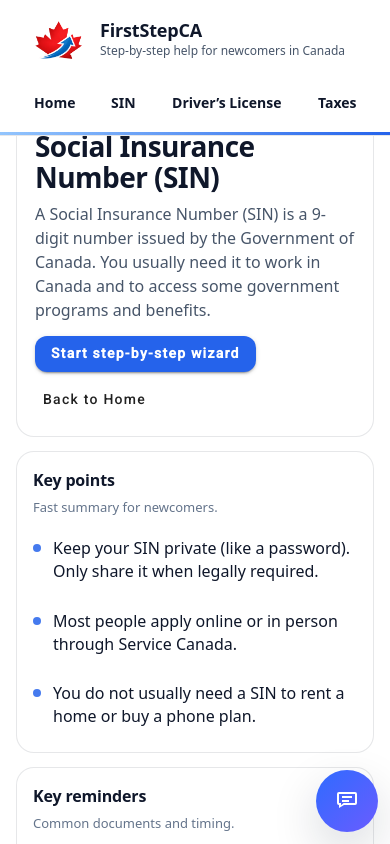
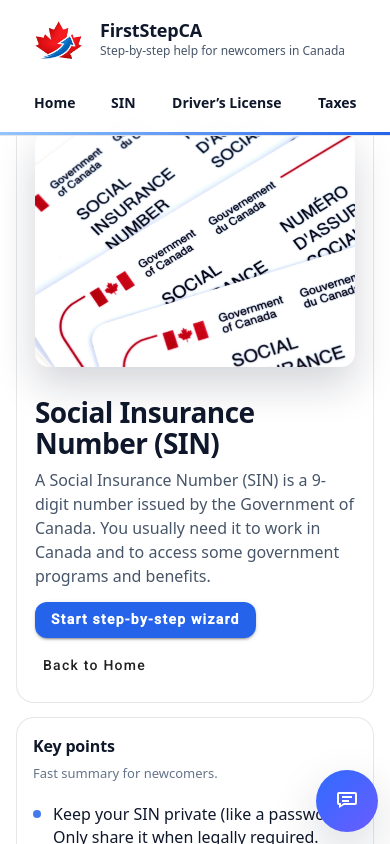
Before and after one commit to Sagaz0501/First-Step-Canada, an Angular app: page /sin in a window 390 px wide. Shown: the top 844 px of the page. Built offline with nearby package versions, Linux system fonts and the light colour scheme.

Commit message:
feat: img add

```diff
--- a/src/app/driverLicense/g1-overview/g-license/g-license.css
+++ b/src/app/driverLicense/g1-overview/g-license/g-license.css
@@ -327,3 +327,36 @@ a.btn-primary[mat-raised-button] {
     grid-template-columns: 1fr;
   }
 }
+
+
+
+.hero__with-media {
+  display: grid;
+  grid-template-columns: 1.2fr 0.8fr;
+  gap: 24px;
+  align-items: center;
+}
+
+.hero__media img {
+  width: 100%;
+  max-width: 420px;
+  border-radius: 14px;
+  box-shadow: 0 18px 40px rgba(15, 23, 42, 0.18);
+  background: #fff;
+}
+
+/* mobile */
+@media (max-width: 900px) {
+  .hero__with-media {
+    grid-template-columns: 1fr;
+  }
+
+  .hero__media {
+    order: -1; /* картинка сверху */
+    text-align: center;
+  }
+
+  .hero__media img {
+    max-width: 320px;
+  }
+}
--- a/src/app/driverLicense/g1-overview/g-license/g-license.html
+++ b/src/app/driverLicense/g1-overview/g-license/g-license.html
@@ -2,9 +2,21 @@
 
   <!-- Hero -->
   <header class="hero" aria-label="G1 overview header">
-    <div class="hero__top">
-      <h1 class="hero__title">{{ process.title }}</h1>
-      <p class="hero__lead">{{ process.overview }}</p>
+    <div class="hero__top hero__with-media">
+      <div class="hero__text">
+        <h1 class="hero__title">{{ process.title }}</h1>
+        <p class="hero__lead">{{ process.overview }}</p>
+      </div>
+
+      <!-- G1 illustration -->
+      <div class="hero__media">
+        <img
+          src="assets/images/g1-example.png"
+          alt="Ontario G1 driver's licence knowledge test illustration"
+          loading="lazy"
+          decoding="async"
+        />
+      </div>
     </div>
 
     <div class="hero__cta">
--- a/src/app/home-page/home-page.css
+++ b/src/app/home-page/home-page.css
@@ -653,3 +653,88 @@
 
   color: #6b7280;            /* neutral gray */
 }
+
+/* ===== SIN image (paper preview) ===== */
+.hero__media{
+  display: flex;
+  justify-content: flex-end;
+}
+
+.hero__media img{
+  width: 100%;
+  max-width: 250px;
+
+  aspect-ratio: 4 / 3;
+  object-fit: cover;
+
+  border-radius: 16px;
+  background: #fff;
+
+  border: 1px solid rgba(15, 23, 42, 0.10);
+  box-shadow:
+    0 18px 46px rgba(15, 23, 42, 0.14),
+    0 2px 0 rgba(15, 23, 42, 0.04);
+
+  filter: contrast(1.03) saturate(1.02);
+
+  transition: transform 200ms ease, box-shadow 200ms ease;
+}
+
+/* лёгкий hover — как карточка */
+.hero__media img:hover{
+  transform: translateY(-2px);
+  box-shadow:
+    0 24px 64px rgba(15, 23, 42, 0.16),
+    0 2px 0 rgba(15, 23, 42, 0.05);
+}
+
+.hero__media{
+  position: relative;
+}
+
+.hero__media::after{
+  content: "";
+  position: absolute;
+  right: 0;
+  top: -8px;
+  width: min(440px, 100%);
+  height: 140px;
+  pointer-events: none;
+  border-radius: 16px;
+  background: linear-gradient(
+    135deg,
+    rgba(255,255,255,0.55),
+    rgba(255,255,255,0.00) 55%
+  );
+  opacity: 0.55;
+}
+
+/* mobile */
+@media (max-width: 900px){
+  .hero__media{
+    order: -1;
+    justify-content: center;
+  }
+
+  .hero__media::after{
+    left: 50%;
+    right: auto;
+    transform: translateX(-50%);
+  }
+
+  .hero__media img{
+    max-width: 360px;
+  }
+}
+
+/* small phones */
+@media (max-width: 480px){
+  .hero__media img{
+    max-width: 100%;
+    border-radius: 14px;
+  }
+  .hero__media::after{
+    border-radius: 14px;
+    height: 120px;
+  }
+}
--- a/src/app/home-page/home-page.html
+++ b/src/app/home-page/home-page.html
@@ -21,18 +21,17 @@
           </p>
 
           <div class="hero-actions" role="group" aria-label="Primary actions">
-            <div class="cta">
-              <a class="btn-wrap" routerLink="/planner">
-                <span class="btn btn-primary">Start my journey <span class="btn-arrow">→</span></span>
-              </a>
-            </div>
+            <!-- primary -->
+            <a class="btn-wrap" href="#topics" (click)="scrollTo('topics', $event)">
+              <span class="btn btn-primary">
+                Start my journey →
+              </span>
+            </a>
 
-            <div class="cta">
-              <a class="btn btn-secondary" href="#topics" aria-label="Browse guides">
-                Browse guides <span class="btn-arrow" aria-hidden="true">→</span>
-              </a>
-            </div>
-
+            <!-- secondary -->
+            <a class="btn btn-secondary" href="#topics" (click)="scrollTo('topics', $event)">
+              Browse guides →
+            </a>
           </div>
         </div>
       </div>
--- a/src/app/home-page/home-page.ts
+++ b/src/app/home-page/home-page.ts
@@ -29,4 +29,17 @@ export class HomePage {
         return [];
     }
   }
+
+  scrollTo(id: string, e?: Event) {
+  e?.preventDefault();
+
+  const el = document.getElementById(id);
+  if (!el) return;
+
+  el.scrollIntoView({
+    behavior: 'smooth',
+    block: 'start',
+  });
 }
+
+}
--- a/src/app/sin/sin-overview/sin-overview.css
+++ b/src/app/sin/sin-overview/sin-overview.css
@@ -422,3 +422,34 @@ a.btn-primary[mat-raised-button] {
 @media (max-width: 640px) {
   .date-note { padding: 12px 14px 12px 20px; }
 }
+
+.hero__with-media {
+  display: grid;
+  grid-template-columns: 1.2fr 0.8fr;
+  gap: 24px;
+  align-items: center;
+}
+
+.hero__media img {
+  width: 100%;
+  max-width: 420px;
+  border-radius: 14px;
+  box-shadow: 0 18px 40px rgba(15, 23, 42, 0.18);
+  background: #fff;
+}
+
+/* mobile */
+@media (max-width: 900px) {
+  .hero__with-media {
+    grid-template-columns: 1fr;
+  }
+
+  .hero__media {
+    order: -1; /* картинка сверху */
+    text-align: center;
+  }
+
+  .hero__media img {
+    max-width: 320px;
+  }
+}
--- a/src/app/sin/sin-overview/sin-overview.html
+++ b/src/app/sin/sin-overview/sin-overview.html
@@ -1,7 +1,8 @@
 <main class="page" role="main" aria-label="SIN overview">
   <!-- Hero -->
   <header class="hero" aria-label="SIN overview header">
-    <div class="hero__top">
+    <div class="hero__top hero__with-media">
+      <div class="hero__text">
         <h1 class="hero__title">
           {{ process?.title || 'Social Insurance Number (SIN)' }}
         </h1>
@@ -14,12 +15,21 @@
         </p>
       </div>
 
+      <!-- SIN image -->
+      <div class="hero__media">
+        <img
+          src="assets/images/sin-example.png"
+          alt="Example of a Social Insurance Number confirmation letter from Service Canada"
+          loading="lazy"
+        />
+      </div>
+    </div>
+
     <div class="hero__cta">
       <a
         mat-raised-button
         class="btn-primary"
         [routerLink]="['/sin/steps']"
-        aria-label="Start the step-by-step SIN wizard"
       >
         Start step-by-step wizard
       </a>
--- a/src/styles.css
+++ b/src/styles.css
@@ -338,3 +338,7 @@ header.header{
 body{
   padding-top: 84px;
 }
+
+html {
+  scroll-behavior: smooth;
+}
```
Also changed, not shown: public/assets/images/g1-example.png (added), public/assets/images/sin-example.png (added). Lines whose indentation alone changed are shown as unchanged.
